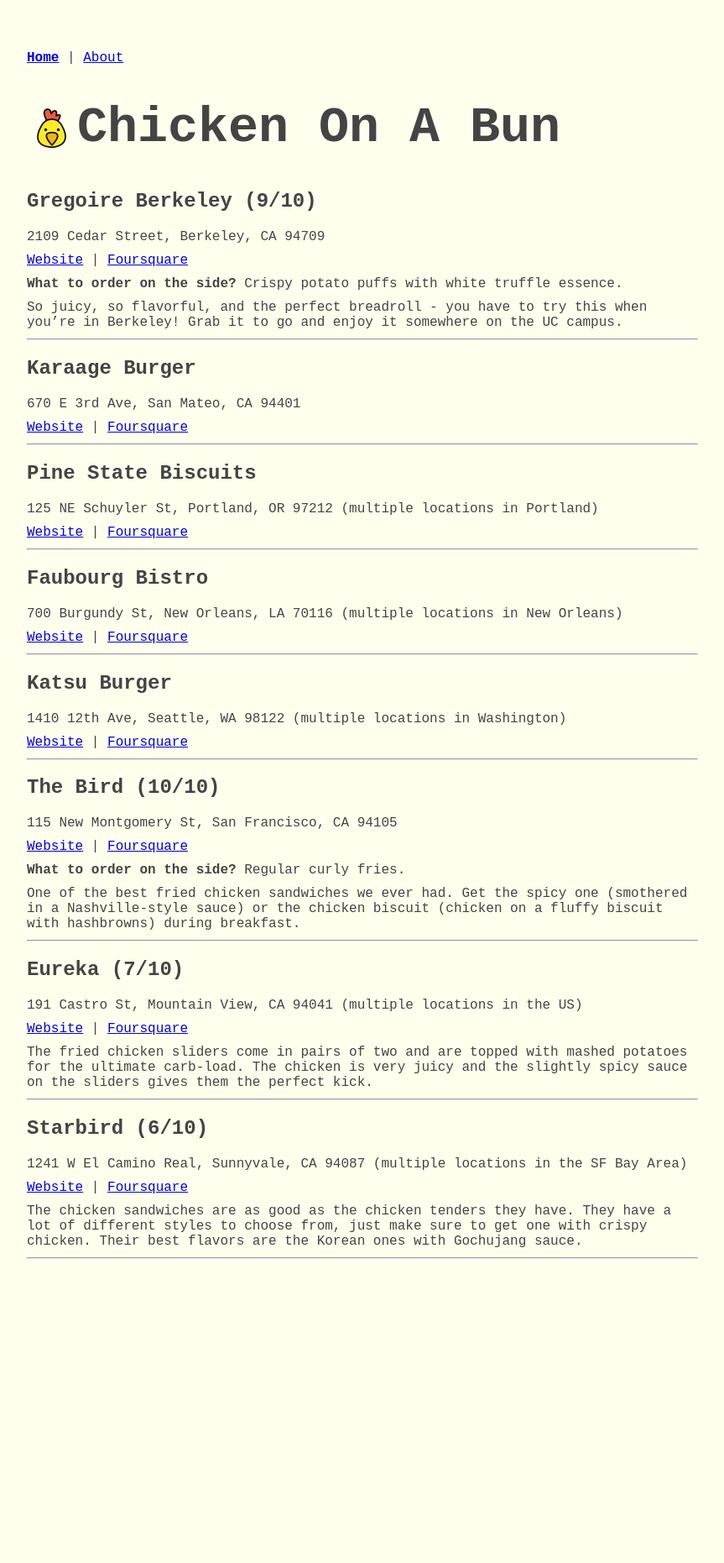
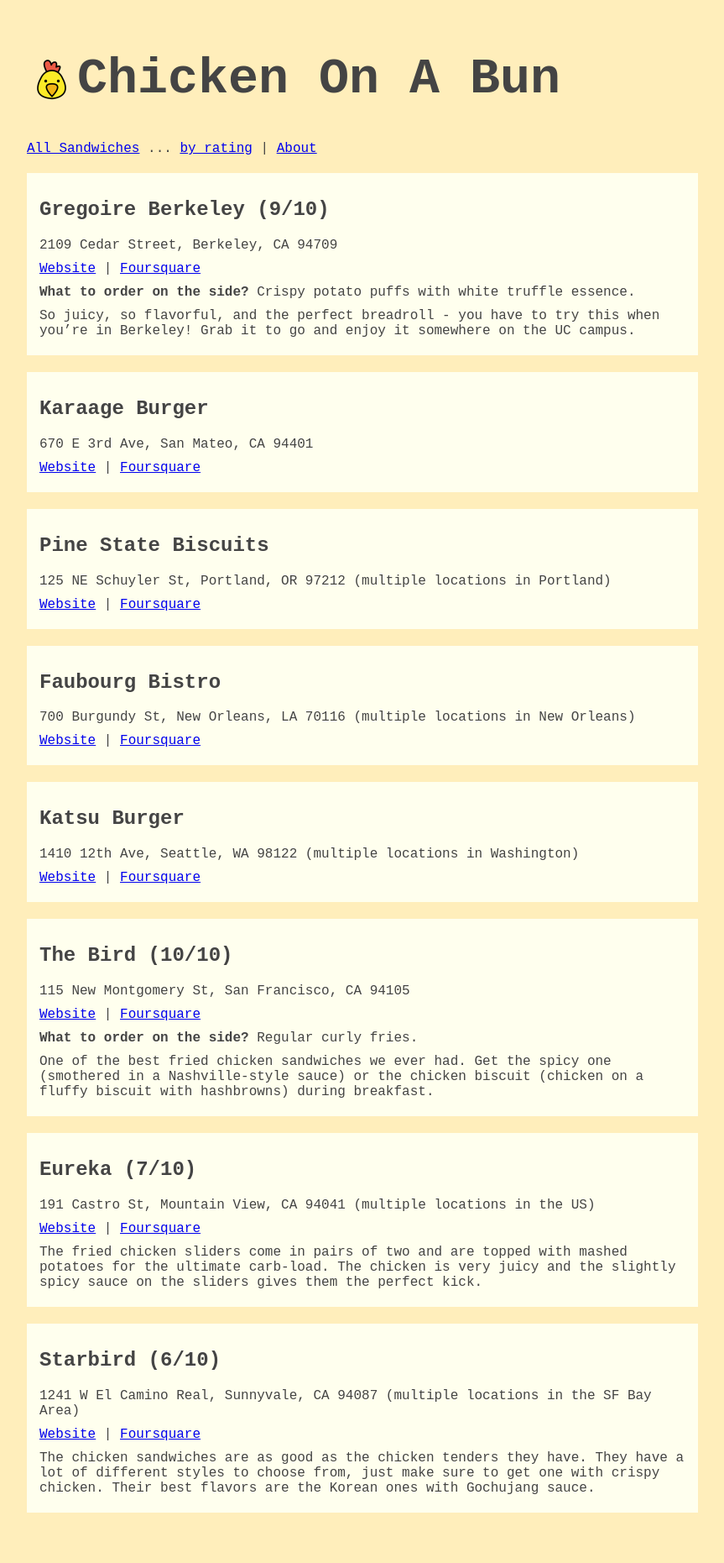
Before and after one commit to stefanthoss/chickenonabun, a Jekyll site: the page built from index.html, in a window 1280 px wide. Shown: the whole page at 84% size, without its empty margins (208-1071 px from the left). Built offline with Jekyll 4.4.1, drawn with Linux system fonts in a browser that asks for light colours; before the commit the page ends 1559 px from its top, so only the background shows below that.

Commit message:
Add ordering by rating (#8)
* Added style boxes
* Add JS for ordering restaurants
* Activate ESLint
* Replaced Stylelint with CSSLint

```diff
--- a/_includes/navigation.html
+++ b/_includes/navigation.html
@@ -1,3 +1,5 @@
-<nav>
-  <a href="/"{% if page.url == "/" %} class="highlight"{% endif %}>Home</a> | <a href="/about.html"{% if page.url == "/about.html" %} class="highlight"{% endif %}>About</a>
+<nav id="navigation_bar">
+  <a href="/#by_date" id="by_date_link">All Sandwiches</a> ...
+  <a href="/#by_rating" id="by_rating_link">by rating</a> |
+  <a href="/about.html"{% if page.url == "/about.html" %} class="highlight"{% endif %}>About</a>
 </nav>
--- a/_layouts/default.html
+++ b/_layouts/default.html
@@ -8,14 +8,15 @@
     <meta http-equiv="Content-Security-Policy" content="default-src 'self'; script-src 'self'" />
     <link rel="icon" type="image/png" href="/img/chicken.png" />
     <link rel="stylesheet" href="/assets/style.css" />
+    <script type = "text/javascript" src = "/assets/scripts.js"></script>
   </head>
 
   <body>
-    {% include navigation.html %}
     <h1>
       <img src="/img/chicken.png" alt="Chicken icon" class="header-icon" />{{
       page.title }}
     </h1>
+    {% include navigation.html %}
     {{ content }}
   </body>
 </html>
--- a/about.html
+++ b/about.html
@@ -2,4 +2,4 @@
 title: About
 ---
 
-<p>All about fried chicken sandwiches.</p>
+<p class="restaurant">All about fried chicken sandwiches.</p>
--- /dev/null
+++ b/assets/scripts.js
@@ -0,0 +1,41 @@
+function sortRestaurants(ordering) {
+  var parent = document.getElementById("restaurant_overview");
+  var children = parent.getElementsByClassName("restaurant");
+  var ids = [],
+    obj,
+    i;
+
+  for (i = 0; i < children.length; i++) {
+    obj = {};
+    obj.element = children[i];
+    obj.sortKey = children[i].getAttribute(ordering);
+    ids.push(obj);
+  }
+
+  ids.sort((a, b) => (a.sortKey < b.sortKey ? 1 : -1));
+
+  for (i = 0; i < ids.length; i++) {
+    parent.appendChild(ids[i].element);
+  }
+}
+
+function sortEvent() {
+  var sortKey;
+  if (location.hash) {
+    sortKey = location.hash.substr(1);
+  } else {
+    sortKey = "by_date";
+  }
+
+  sortRestaurants(sortKey);
+  document
+    .getElementById("navigation_bar")
+    .querySelectorAll("a")
+    .forEach(a => a.classList.remove("highlight"));
+  document.getElementById(sortKey + "_link").classList.add("highlight");
+}
+
+if (window.location.pathname == "/") {
+  window.onload = sortEvent;
+  window.onhashchange = sortEvent;
+}
--- a/assets/style.css
+++ b/assets/style.css
@@ -1,19 +1,3 @@
-body {
-  margin: 60px auto;
-  font-family: "Courier New", Courier, monospace;
-  background-color: #ffffee;
-  color: #444444;
-  width: 800px;
-}
-
-h1 {
-  font-size: 60px;
-}
-
-p {
-  margin: 5px 0px 10px 0px;
-}
-
 .header-icon {
   vertical-align: middle;
   height: 60px;
@@ -23,7 +7,38 @@
   font-weight: bold;
 }
 
+.restaurant {
+  background-color: #ffffee;
+  margin-bottom: 20px;
+  padding: 10px 15px 10px 15px;
+}
+
+body {
+  background-color: #ffeebb;
+  color: #444444;
+  font-family: "Courier New", Courier, monospace;
+  margin: 60px auto;
+  width: 800px;
+}
+
+h1 {
+  font-size: 60px;
+}
+
+nav {
+  margin-bottom: 20px;
+}
+
+p {
+  margin: 5px 0 10px 0;
+}
+
 @media screen and (max-width: 600px) {
+  .header-icon {
+    height: 30px;
+    vertical-align: middle;
+  }
+
   body {
     margin: 10px auto;
     padding: 0 20px 0 20px;
@@ -33,9 +48,4 @@
   h1 {
     font-size: 30px;
   }
-
-  .header-icon {
-    vertical-align: middle;
-    height: 30px;
-  }
 }
--- a/index.html
+++ b/index.html
@@ -2,8 +2,12 @@
 title: Chicken On A Bun
 ---
 
+<div id="restaurant_overview">
   {% for post in site.posts %}
-<h2>{{ post.title }}{% if post.rating %} ({{ post.rating }}/10){% endif %}</h2>
+  <div class="restaurant" by_rating="{{ post.rating | prepend: '0000' | slice: -4, 4 }}" by_date="{{ post.date }}">
+    <h2>
+      {{ post.title }}{% if post.rating %} ({{ post.rating }}/10){% endif %}
+    </h2>
     <p>
       {{ post.address }}{% if post.multiple-loc %} (multiple locations in {{
       post.multiple-loc }}){% endif %}
@@ -16,5 +20,6 @@
     <p><b>What to order on the side?</b> {{ post.side-order }}.</p>
     {% endif %} {{ post.excerpt }}
     <!-- <p>Visited: {{ post.date | date_to_string }}</p> -->
-<hr />
+  </div>
   {% endfor %}
+</div>
```
Also changed, not shown: .codeclimate.yml, 1 other file. Lines whose indentation alone changed are shown as unchanged.
